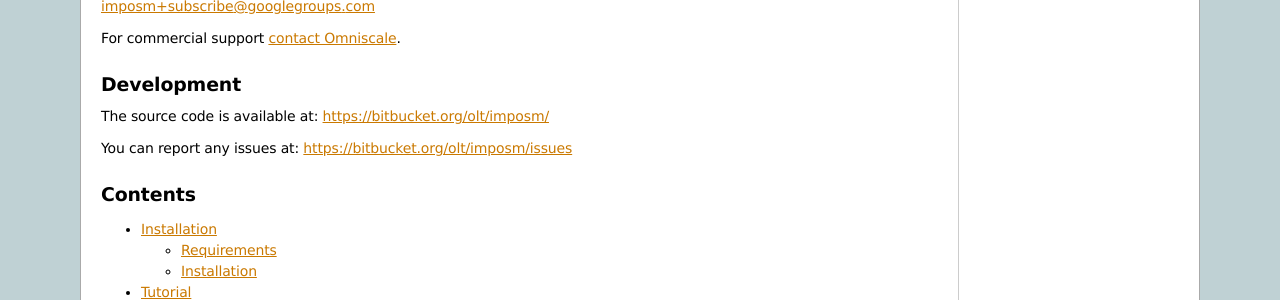
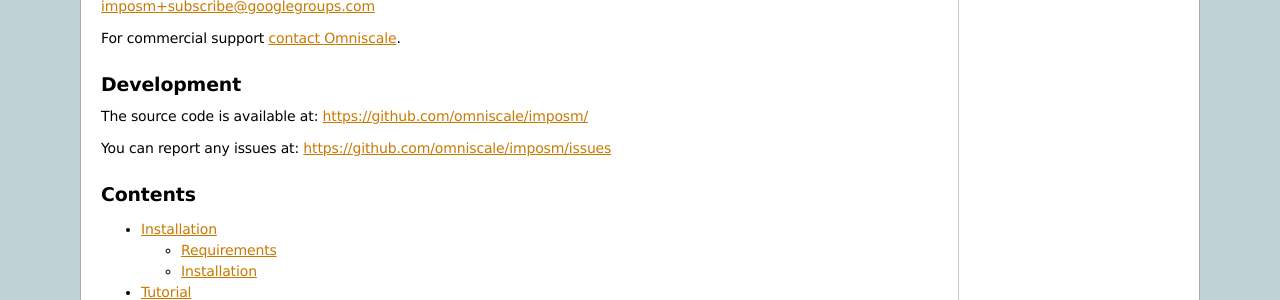
Before and after one commit to omniscale/imposm2, a Sphinx documentation site: the page built from doc/source/index.rst, in a window 1280 px wide. Shown: the part 1111-1411 px from the top of the page. Built offline with Sphinx 7.4.7, drawn with Linux system fonts in a browser that asks for light colours; some of the changed lines change nothing that is shown.

Commit message:
changes path to source code and report issues from bitbucket to github

```diff
--- a/doc/source/index.rst
+++ b/doc/source/index.rst
@@ -58,9 +58,9 @@
 Development
 -----------
 
-The source code is available at: https://bitbucket.org/olt/imposm/
+The source code is available at: https://github.com/omniscale/imposm/
 
-You can report any issues at: https://bitbucket.org/olt/imposm/issues
+You can report any issues at: https://github.com/omniscale/imposm/issues
 
 Contents
 --------
```
